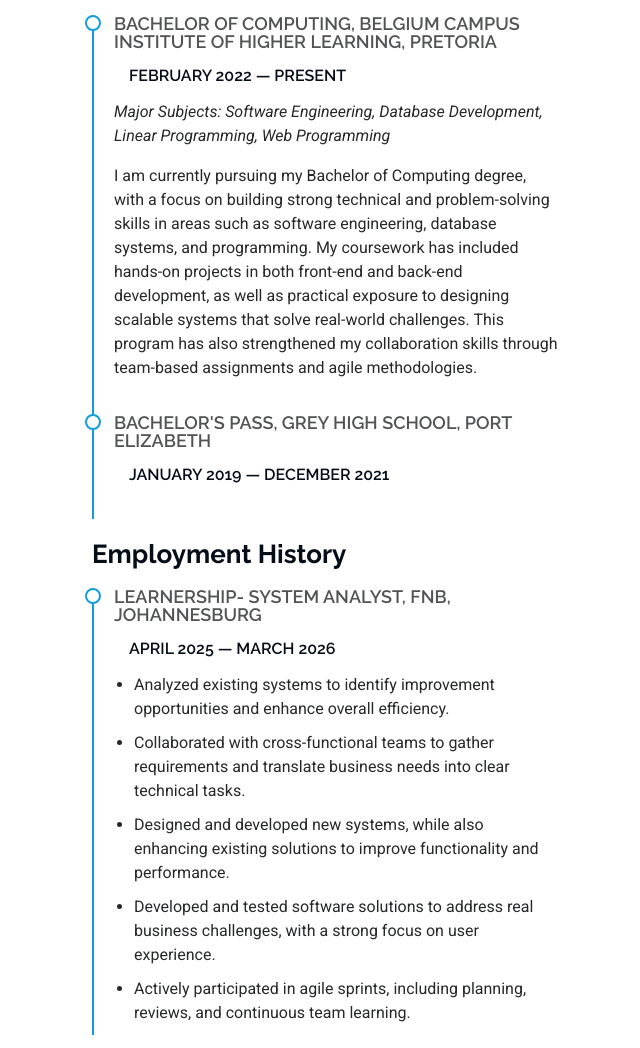
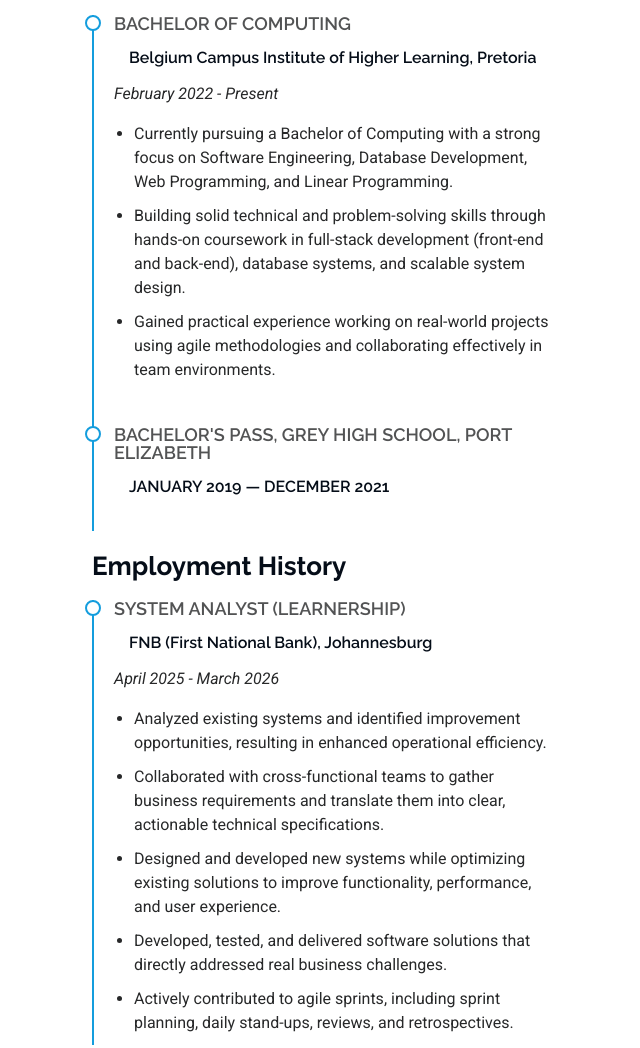
Before and after one commit to SinoMabuza/CV-website, a plain HTML site: page index.html in a window 1280 px wide. Shown: the part 3546-4594 px from the top of the page, without its empty margins (220-860 px from the left). Drawn offline with Linux system fonts and the light colour scheme.

Commit message:
Updated Html

```diff
--- a/index.html
+++ b/index.html
@@ -159,10 +159,14 @@
             </div><!-- End Resume Item -->
             <h3 class="resume-title">Education</h3>
             <div class="resume-item">
-              <h4>Bachelor of Computing, Belgium Campus Institute of Higher Learning, Pretoria</h4>
-              <h5>FEBRUARY 2022 — PRESENT</h5>
-              <p><em>Major Subjects: Software Engineering, Database Development, Linear Programming, Web Programming</em></p>
-              <p>I am currently pursuing my Bachelor of Computing degree, with a focus on building strong technical and problem-solving skills in areas such as software engineering, database systems, and programming. My coursework has included hands-on projects in both front-end and back-end development, as well as practical exposure to designing scalable systems that solve real-world challenges. This program has also strengthened my collaboration skills through team-based assignments and agile methodologies.</p>
+              <h4>Bachelor of Computing</h4>
+              <h5>Belgium Campus Institute of Higher Learning, Pretoria</h5>
+              <p><em>February 2022 - Present</em></p>
+              <ul>
+                <li>Currently pursuing a Bachelor of Computing with a strong focus on Software Engineering, Database Development, Web Programming, and Linear Programming.</li>
+                <li>Building solid technical and problem-solving skills through hands-on coursework in full-stack development (front-end and back-end), database systems, and scalable system design.</li>
+                <li>Gained practical experience working on real-world projects using agile methodologies and collaborating effectively in team environments.</li>
+              </ul>
             </div><!-- End Resume Item -->
             <div class="resume-item">
               <h4>Bachelor's Pass, Grey High School, Port Elizabeth</h4>
@@ -170,14 +174,15 @@
             </div><!-- End Resume Item -->
             <h3 class="resume-title">Employment History</h3>
             <div class="resume-item">
-              <h4>Learnership- System Analyst, FNB, Johannesburg</h4>
-              <h5>APRIL 2025 — MARCH 2026</h5>
+              <h4>System Analyst (Learnership)</h4>
+              <h5>FNB (First National Bank), Johannesburg</h5>
+              <p><em>April 2025 - March 2026</em></p>
               <ul>
-                <li>Analyzed existing systems to identify improvement opportunities and enhance overall efficiency.</li>
-                <li>Collaborated with cross-functional teams to gather requirements and translate business needs into clear technical tasks.</li>
-                <li>Designed and developed new systems, while also enhancing existing solutions to improve functionality and performance.</li>
-                <li>Developed and tested software solutions to address real business challenges, with a strong focus on user experience.</li>
-                <li>Actively participated in agile sprints, including planning, reviews, and continuous team learning.</li>
+                <li>Analyzed existing systems and identified improvement opportunities, resulting in enhanced operational efficiency.</li>
+                <li>Collaborated with cross-functional teams to gather business requirements and translate them into clear, actionable technical specifications.</li>
+                <li>Designed and developed new systems while optimizing existing solutions to improve functionality, performance, and user experience.</li>
+                <li>Developed, tested, and delivered software solutions that directly addressed real business challenges.</li>
+                <li>Actively contributed to agile sprints, including sprint planning, daily stand-ups, reviews, and retrospectives.</li>
               </ul>
             </div><!-- End Resume Item -->
           </div>
```
